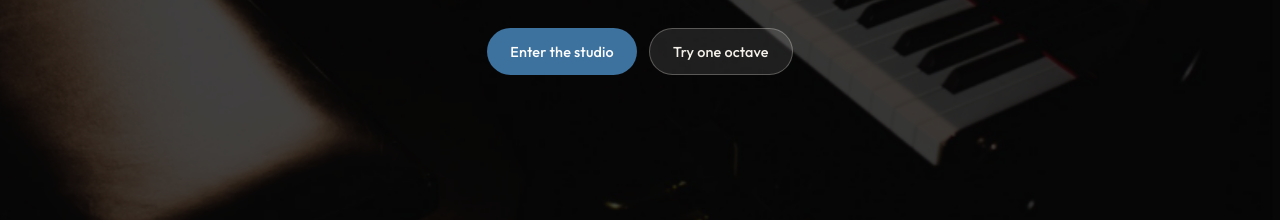
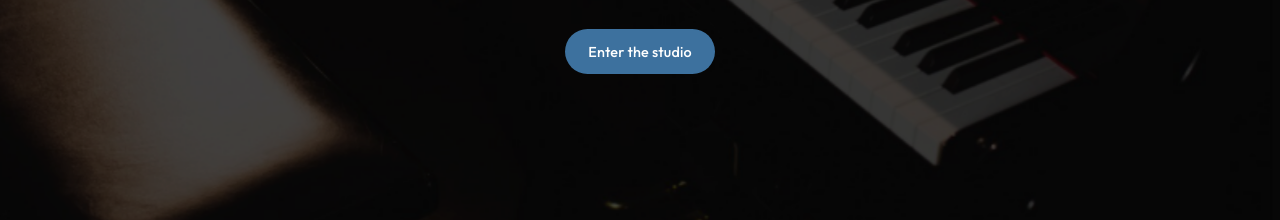
Before and after one commit to shalevwiden/pianonotecounter, a website: page index.html in a window 1280 px wide. Shown: the part 580-800 px from the top of the page. Drawn offline with nearby package versions, Linux system fonts and the light colour scheme.

Commit message:
removed try one octave button

```diff
--- a/index.html
+++ b/index.html
@@ -113,9 +113,6 @@
           <div class="landing-hero__actions hero-rise" style="--rise-delay: 0.48s">
             <a class="landing-btn landing-btn--primary" href="app.html">
               Enter the studio
-            </a>
-            <a class="landing-btn landing-btn--ghost" href="#play">
-              Try one octave
             </a>
           </div>
         </div>
```
